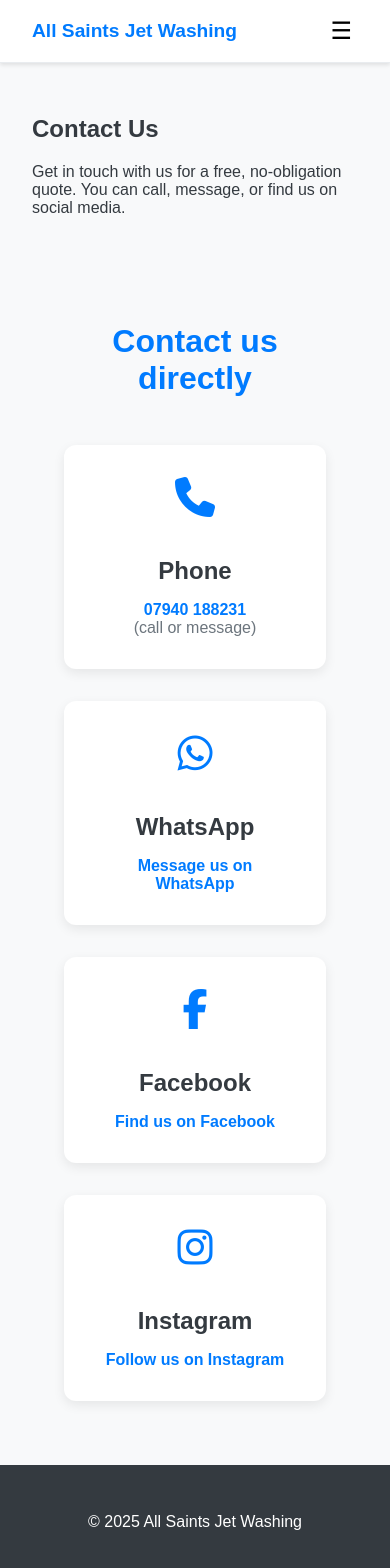
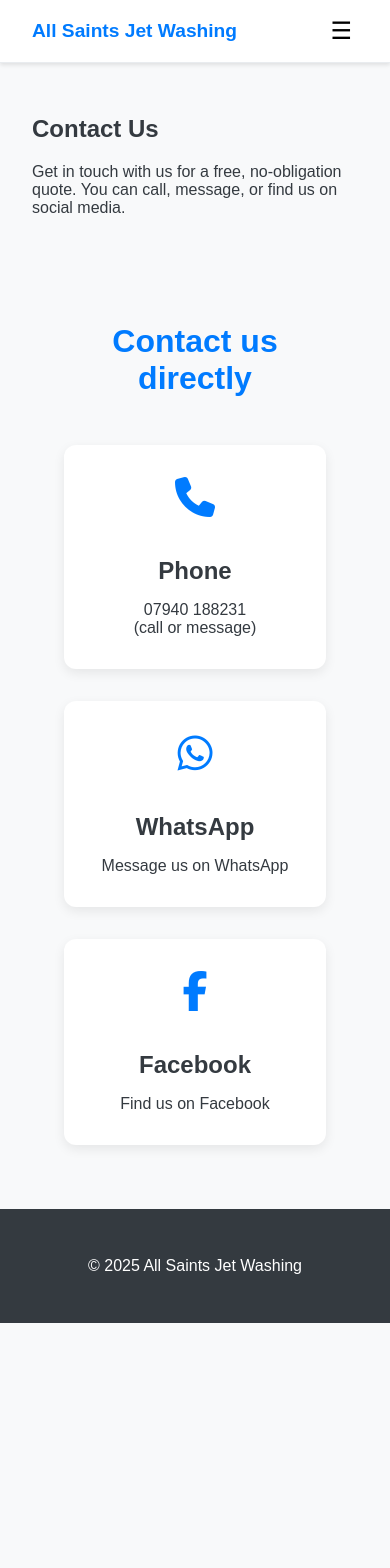
Before and after one commit to asjetwashing/Website, a plain HTML site: page contact-us.html in a window 390 px wide. After the commit the page ends 1323 px from the top, so only its background shows below. Drawn offline with Linux system fonts and the light colour scheme.

Commit message:
Fixed for phone

```diff
--- a/assets/style.css
+++ b/assets/style.css
@@ -517,6 +517,10 @@ footer {
         display: block;
     }
 
+    .about-image {
+        display: none;
+    }
+
     .mobile-nav.active {
         display: block;
         position: absolute;
@@ -534,6 +538,22 @@ footer {
 
     .mobile-nav ul li {
         margin: 1rem 0;
+    }
+
+    #hero {
+        padding: 4rem 1rem;
+    }
+
+    #hero h1 {
+        font-size: 2.5rem;
+    }
+
+    #hero p {
+        font-size: 1.2rem;
+    }
+
+    .reviews-grid {
+        grid-template-columns: 1fr;
     }
 }
 
@@ -713,12 +733,13 @@ nav ul li a.cta-button-header::after {
 
 .contact-card p {
     margin: 0;
+    color: #343a40;
 }
 
-.contact-card a {
-    color: #007bff;
+.contact-card-link {
+    display: block;
     text-decoration: none;
-    font-weight: 600;
+    color: inherit;
 }
 
 .cta-button-wrapped {
--- a/contact-us.html
+++ b/contact-us.html
@@ -44,27 +44,28 @@
         <section class="social-contact">
             <h2>Contact us directly</h2>
             <div class="contact-details">
+                <a href="tel:07940188231" class="contact-card-link">
                     <div class="contact-card">
                         <i class="fas fa-phone"></i>
                         <h3>Phone</h3>
-                    <p><a href="tel:07940188231">07940 188231</a></p>
+                        <p>07940 188231</p>
                         <p class="phone-text">(call or message)</p>
                     </div>
+                </a>
+                <a href="https://wa.me/447940188231" target="_blank" class="contact-card-link">
                     <div class="contact-card">
                         <i class="fab fa-whatsapp"></i>
                         <h3>WhatsApp</h3>
-                    <p><a href="https://wa.me/447940188231" target="_blank">Message us on WhatsApp</a></p>
+                        <p>Message us on WhatsApp</p>
                     </div>
+                </a>
+                <a href="https://www.facebook.com/profile.php?id=100090859661130" target="_blank" class="contact-card-link">
                     <div class="contact-card">
                         <i class="fab fa-facebook-f"></i>
                         <h3>Facebook</h3>
-                    <p><a href="#" target="_blank">Find us on Facebook</a></p>
+                        <p>Find us on Facebook</p>
                     </div>
-                <div class="contact-card">
-                    <i class="fab fa-instagram"></i>
-                    <h3>Instagram</h3>
-                    <p><a href="#" target="_blank">Follow us on Instagram</a></p>
-                </div>
+                </a>
             </div>
         </section>
     </main>
```
Also changed, not shown: index.html (+4 -4 lines). Lines whose indentation alone changed are shown as unchanged.
